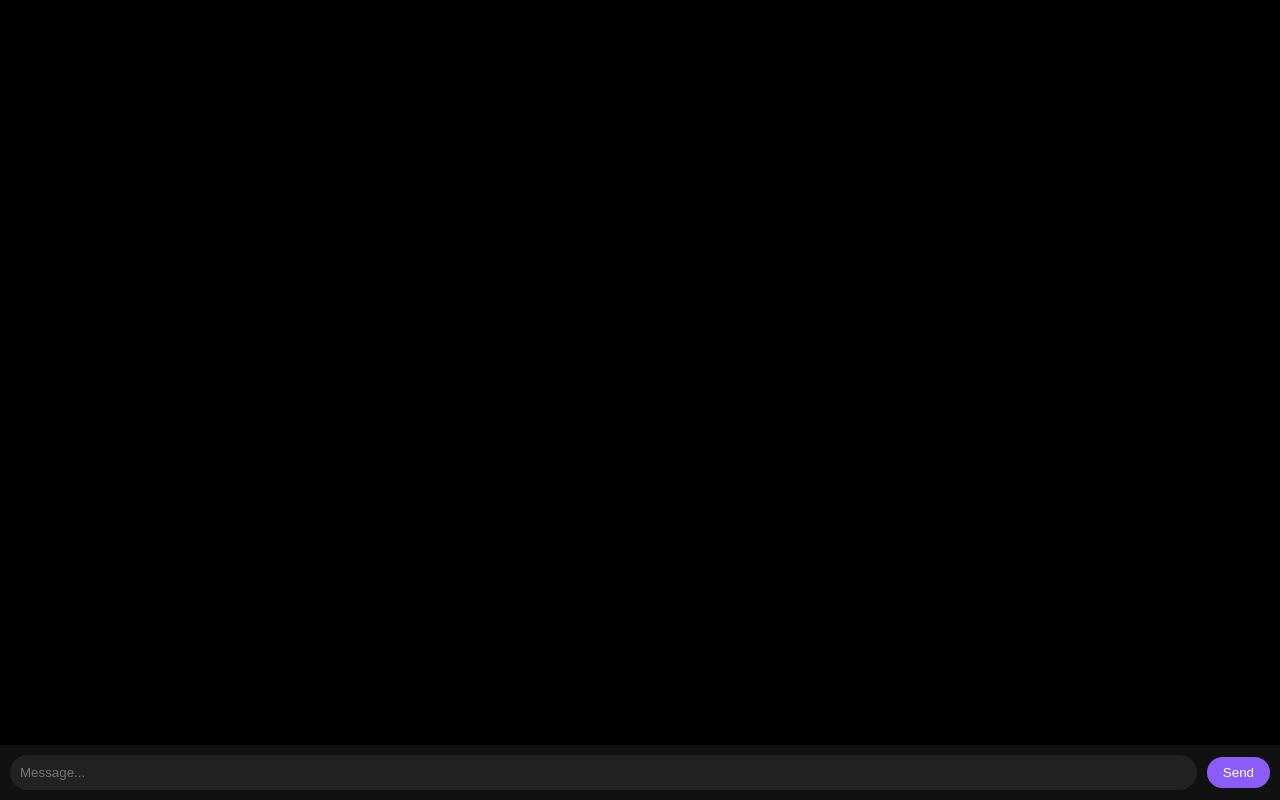
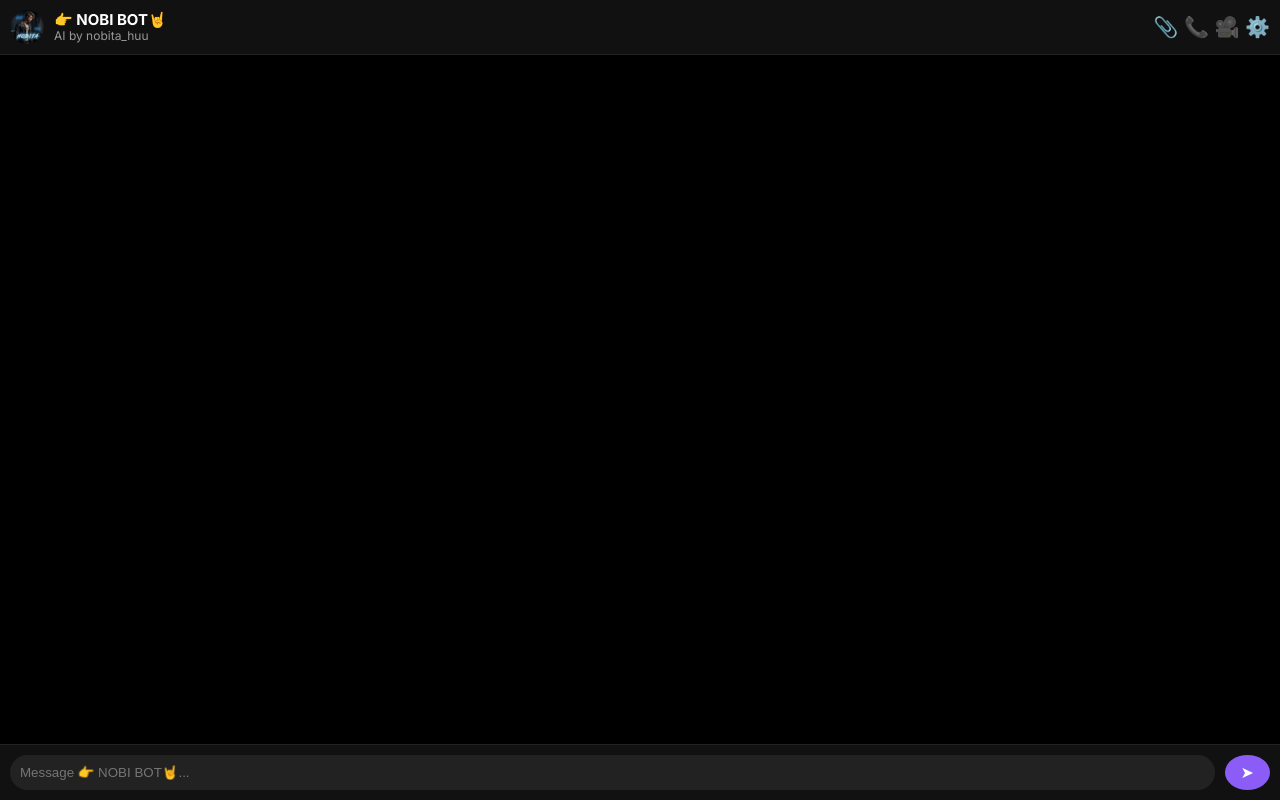
Before and after one commit to dontchange365/nobibot, a website: page public/index.html in a window 1280 px wide. Drawn offline with Linux system fonts and the light colour scheme.

Commit message:
Update index.html

```diff
--- a/public/index.html
+++ b/public/index.html
@@ -2,18 +2,64 @@
 <html lang="en">
 <head>
   <meta charset="UTF-8">
-  <title>NOBI BOT Chat</title>
+  <title>NOBI BOT - Instagram Style Chat</title>
   <meta name="viewport" content="width=device-width, initial-scale=1.0">
+  <link href="https://fonts.googleapis.com/css2?family=Inter:wght@400;700&display=swap" rel="stylesheet">
   <style>
     body {
-      background-color: #000;
-      font-family: 'Segoe UI', sans-serif;
+      margin: 0;
+      background: #000;
+      font-family: 'Inter', sans-serif;
       color: #fff;
-      margin: 0;
-      padding: 0;
       display: flex;
       flex-direction: column;
       height: 100vh;
+      overflow: hidden;
+    }
+
+    /* Header */
+    .topbar {
+      background: #111;
+      padding: 10px;
+      display: flex;
+      align-items: center;
+      justify-content: space-between;
+      border-bottom: 1px solid #222;
+    }
+
+    .topbar-left {
+      display: flex;
+      align-items: center;
+      gap: 10px;
+    }
+
+    .topbar-left img {
+      width: 34px;
+      height: 34px;
+      border-radius: 50%;
+    }
+
+    .topbar-name {
+      display: flex;
+      flex-direction: column;
+      line-height: 1.2;
+    }
+
+    .topbar-name strong {
+      font-size: 15px;
+    }
+
+    .topbar-name span {
+      font-size: 12px;
+      color: #999;
+    }
+
+    .topbar-icons {
+      display: flex;
+      align-items: center;
+      gap: 14px;
+      font-size: 20px;
+      color: #aaa;
     }
 
     #chat-container {
@@ -60,10 +106,32 @@
     }
 
     #typing {
-      margin: 5px 0 10px 35px;
       display: none;
-      font-size: 14px;
-      color: #888;
+      padding-left: 40px;
+      margin-bottom: 10px;
+    }
+
+    .typing-dots {
+      display: inline-block;
+      width: 8px;
+      height: 8px;
+      background: #888;
+      border-radius: 50%;
+      animation: blink 1s infinite alternate;
+      margin-right: 4px;
+    }
+
+    .typing-dots:nth-child(2) {
+      animation-delay: 0.2s;
+    }
+
+    .typing-dots:nth-child(3) {
+      animation-delay: 0.4s;
+    }
+
+    @keyframes blink {
+      0% { opacity: .3; }
+      100% { opacity: 1; }
     }
 
     #seen {
@@ -86,6 +154,7 @@
       align-items: center;
       padding: 10px;
       background: #111;
+      border-top: 1px solid #222;
     }
 
     #message-input {
@@ -103,7 +172,8 @@
       color: #fff;
       border: none;
       padding: 8px 16px;
-      border-radius: 25px;
+      border-radius: 50%;
+      font-size: 16px;
       cursor: pointer;
     }
 
@@ -114,16 +184,35 @@
 </head>
 <body>
 
-  <div id="chat-container">
-    <!-- Messages will go here -->
+  <div class="topbar">
+    <div class="topbar-left">
+      <img src="nobibot.png" alt="NOBI BOT">
+      <div class="topbar-name">
+        <strong>👉 NOBI BOT🤘</strong>
+        <span>AI by nobita_huu</span>
+      </div>
+    </div>
+    <div class="topbar-icons">
+      📎 📞 🎥 ⚙️
+    </div>
   </div>
 
-  <div id="typing">NOBI BOT is typing...</div>
+  <div id="chat-container"></div>
+  <div id="typing">
+    <div class="bot-msg-wrapper">
+      <img src="nobibot.png" class="avatar" />
+      <div style="display: flex; align-items: center; gap: 4px;">
+        <span class="typing-dots"></span>
+        <span class="typing-dots"></span>
+        <span class="typing-dots"></span>
+      </div>
+    </div>
+  </div>
   <div id="seen">Seen</div>
 
   <div id="input-area">
-    <input type="text" id="message-input" placeholder="Message..." autocomplete="off" />
-    <button id="send-btn">Send</button>
+    <input type="text" id="message-input" placeholder="Message 👉 NOBI BOT🤘..." autocomplete="off" />
+    <button id="send-btn">➤</button>
   </div>
 
   <script>
```
